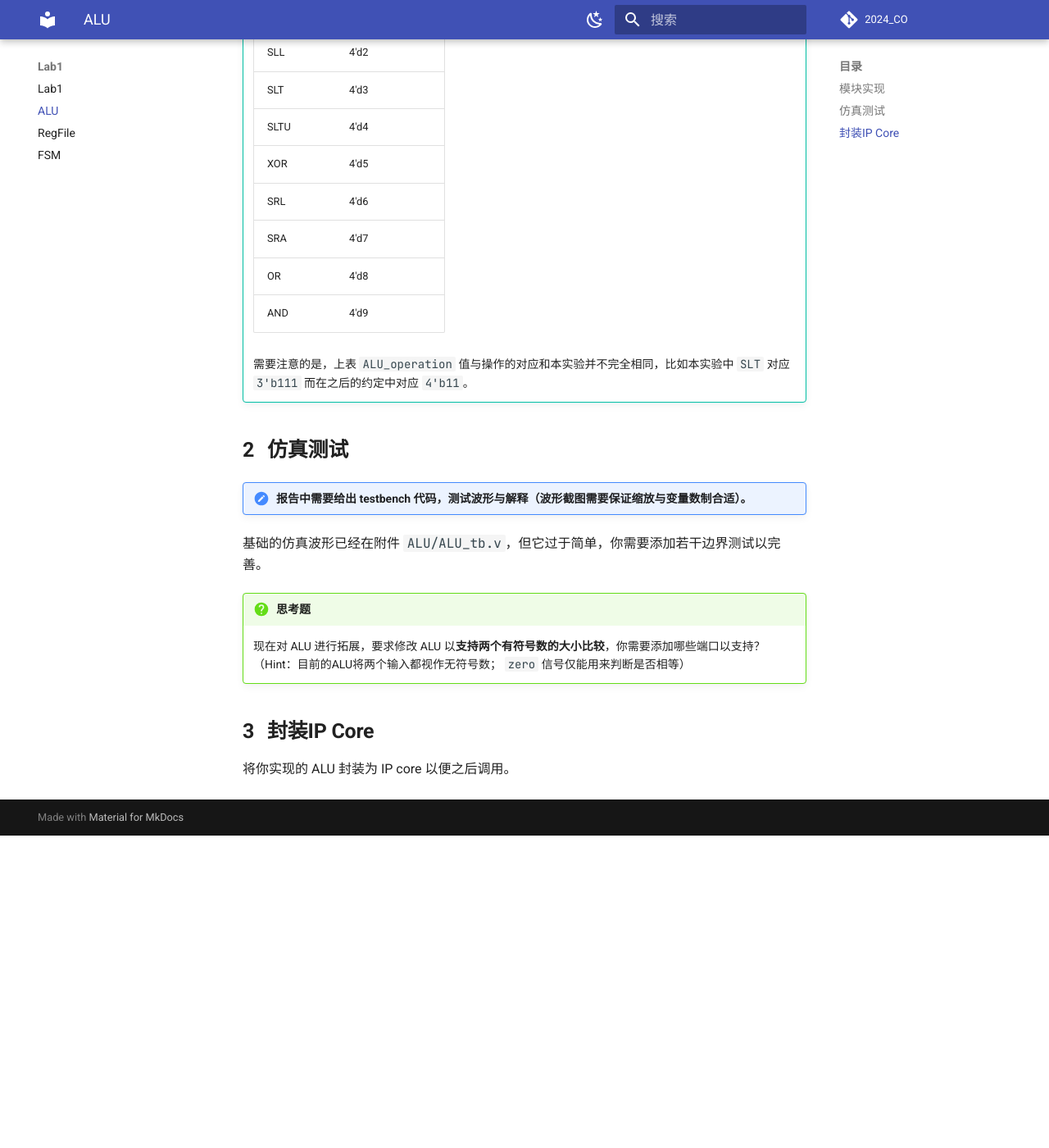
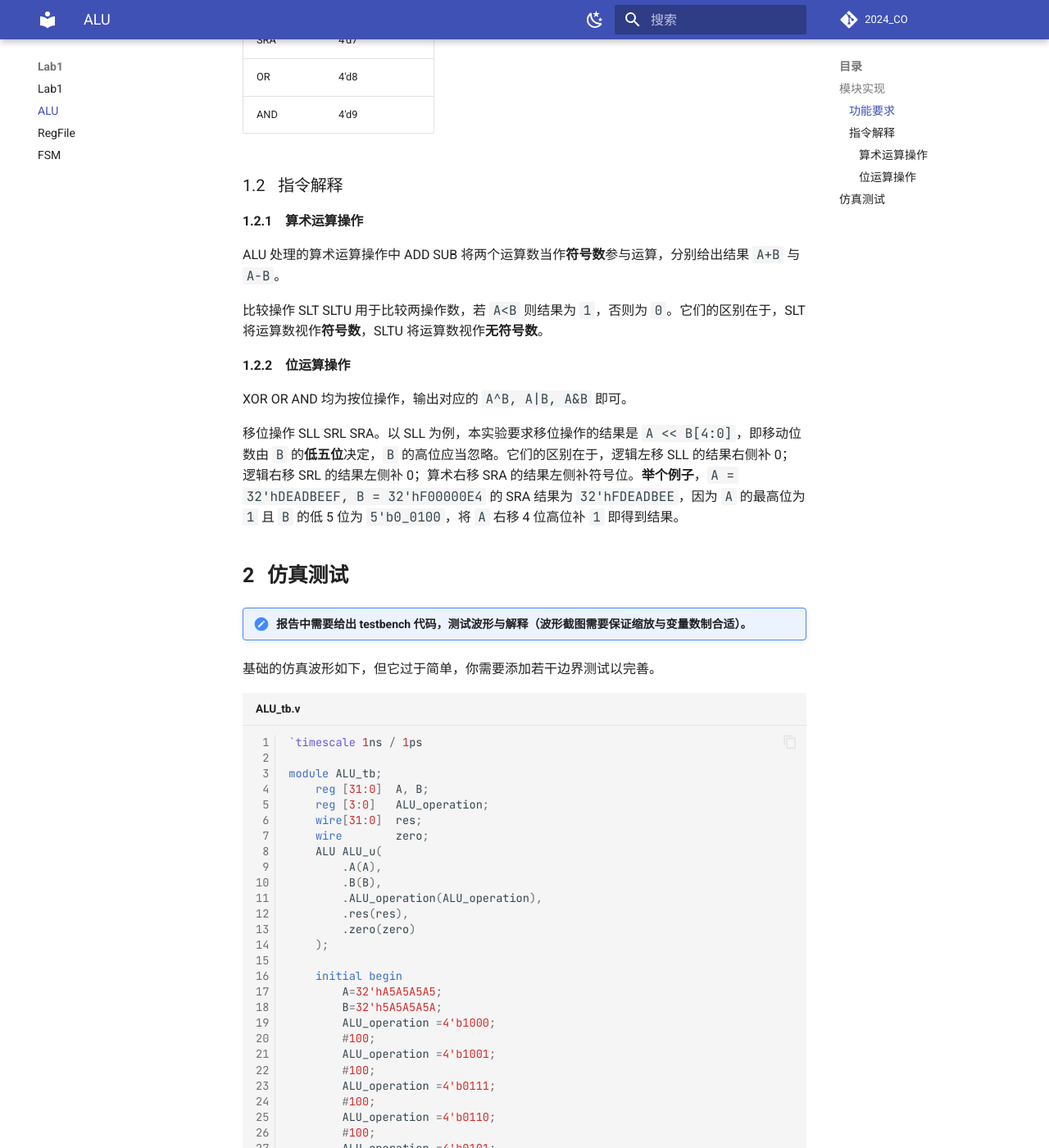
Before and after one commit to Guahao31/2024_CO, an MkDocs documentation site: the page built from docs/Lab1/ALU_RegFile/ALU.md, in a window 1280 px wide and 1400 px high, scrolled down 1689 px. Shown: the whole window at 82% size. Built offline with MkDocs 1.6.1 and Material for MkDocs 9.7.7, drawn with Linux system fonts in a browser that asks for light colours; a script that is not in the unit is left out; comment, search, counter and statistics services are not loaded; before the commit the page ends 2708 px from its top, so only the background shows below that; some of the changed text lies outside the part shown.

Commit message:
docs: ALU

````diff
--- a/docs/Lab1/ALU_RegFile/ALU.md
+++ b/docs/Lab1/ALU_RegFile/ALU.md
@@ -6,7 +6,7 @@ ALU (Arithmetic Logic Unit) 是负责对二进制整数进行算术运算和位
 
 !!! note "报告中需要给出你写出的完整代码。"
 
-参考[标准](https://ieeexplore.ieee.org/document/1620780)第5.1节 *Operators*，使用运算符完成。你可能需要参考标准第5.5节 *Signed expressions*，使用 `$signed(), $unsigned()` 完成实验。
+使用 Verilog 等 HDL 完成。如使用 Verilog 可参考[标准](https://ieeexplore.ieee.org/document/1620780)第5.1节 *Operators*，使用运算符完成。你可能需要参考标准第5.5节 *Signed expressions*，使用 `$signed(), $unsigned()` 完成实验。
 
 !!! tip "系统函数 $signed() 与 $unsigned()"
     请注意在**条件运算符(`condition?true:false`)**的两个结果中分别使用 `$signed()` 与 `$unsigned()` 可能会导致结果与你的预期不符。你可以对下面的模块进行仿真，并观察结果：
@@ -24,13 +24,13 @@ ALU (Arithmetic Logic Unit) 是负责对二进制整数进行算术运算和位
     endmodule
     ```
 
-不论你采用何种方式，你的模块名与端口名应为：
+你的模块名与端口名应为：
 
 ```verilog linenums="1" title="ALU.v"
 module ALU (
   input [31:0]  A,
   input [31:0]  B,
-  input [2:0]   ALU_operation, // 也可以直接写为 wire [3:0]，请见下文 2023.3.5 更新
+  input [3:0]   ALU_operation,
   output[31:0]  res,
   output        zero
 );
@@ -39,43 +39,87 @@ module ALU (
 endmodule
 ```
 
-???+ tip "**2023.3.9**更新：对于移位指令（如 SRA ）的解释"
-    指令 `sra rd, rs1, rs2`：把寄存器 `x[rs1]` 右移 `x[rs2]` 位，空位用 `x[rs1]` 最高位填充，结果写入 `x[rd]`。 **`x[rs2]` 的低 5 位为移动位数，高位则被忽略**。与 SRA 类似，其他移位指令 SRL、SLL 的移动位数都取决于**低 5 位**而非整体数值。
+### 功能要求
 
-    相应的， ALU 中 SRA 的含义为，将输入 `A` 右移 `B[4:0]` 位，高位用 `A[31]` 填充。比如：`A = 32'hDEADBEEF, B = 32'hF00000E4` 的 SRA 结果为 `32'hFDEADBEE`，因为 `A` 的最高位为 `1` 且 `B` 的低 5 位为 `5'b0_0100`，将 `A` 右移 4 位高位补 `1` 即得到结果。
+输入端口中 `A, B` 为数据输入口，`ALU_operation` 用来选择 ALU 执行的运算类型。输出端口中 `res` 用来输出运算结果，`zero` 用来判断运算结果是否为 0。
 
-???+ tip "**2023.3.5**更新：对于 `ALU_operation` 的解释"
-    本次实验中，你只需要根据 slides 提供的原理图实现 ADD, SUB, XOR, SRL, OR, AND, SLT 指令；也可以一次到位，直接将 `ALU_operation` 拓展为4位并实现全部指令。这对你本实验的实验分数没有任何影响。
+`ALU_operation` 与运算类型的对应关系如下：
 
-    本次实验的 ALU 实现的功能并不足以在之后的实验中直接使用，在之后的实验中，你要实现的完整操作如下：
+| 操作 | ALU_operation 值 |
+| --- | :------------------------------------ |
+| ADD | 4'd0 |
+| SUB | 4'd1 |
+| SLL | 4'd2 |
+| SLT | 4'd3 |
+| SLTU | 4'd4 |
+| XOR | 4'd5 |
+| SRL | 4'd6 |
+| SRA | 4'd7 |
+| OR | 4'd8 |
+| AND | 4'd9 |
 
-    | 操作 | ALU_operation 值 |
-    | --- | :------------------------------------ |
-    | ADD | 4'd0 |
-    | SUB | 4'd1 |
-    | SLL | 4'd2 |
-    | SLT | 4'd3 |
-    | SLTU | 4'd4 |
-    | XOR | 4'd5 |
-    | SRL | 4'd6 |
-    | SRA | 4'd7 |
-    | OR | 4'd8 |
-    | AND | 4'd9 |
+### 指令解释
 
-    需要注意的是，上表 `ALU_operation` 值与操作的对应和本实验并不完全相同，比如本实验中 `SLT` 对应 `3'b111` 而在之后的约定中对应 `4'b11`。
+#### 算术运算操作
 
+ALU 处理的算术运算操作中 ADD SUB 将两个运算数当作**符号数**参与运算，分别给出结果 `A+B` 与 `A-B`。
 
+比较操作 SLT SLTU 用于比较两操作数，若 `A<B` 则结果为 `1`，否则为 `0`。它们的区别在于，SLT 将运算数视作**符号数**，SLTU 将运算数视作**无符号数**。
+
+#### 位运算操作
+
+XOR OR AND 均为按位操作，输出对应的 `A^B, A|B, A&B` 即可。
+
+移位操作 SLL SRL SRA。以 SLL 为例，本实验要求移位操作的结果是 `A << B[4:0]`，即移动位数由 `B` 的**低五位**决定，`B` 的高位应当忽略。它们的区别在于，逻辑左移 SLL 的结果右侧补 0；逻辑右移 SRL 的结果左侧补 0；算术右移 SRA 的结果左侧补符号位。**举个例子**，`A = 32'hDEADBEEF, B = 32'hF00000E4` 的 SRA 结果为 `32'hFDEADBEE`，因为 `A` 的最高位为 `1` 且 `B` 的低 5 位为 `5'b0_0100`，将 `A` 右移 4 位高位补 `1` 即得到结果。
 
 ## 仿真测试
 
 !!! note "报告中需要给出 testbench 代码，测试波形与解释（波形截图需要保证缩放与变量数制合适）。"
 
-基础的仿真波形已经在附件 `ALU/ALU_tb.v`，但它过于简单，你需要添加若干边界测试以完善。
+基础的仿真波形如下，但它过于简单，你需要添加若干边界测试以完善。
 
+```verilog linenums="1" title="ALU_tb.v"
+`timescale 1ns / 1ps
 
-!!! question "思考题"
-    现在对 ALU 进行拓展，要求修改 ALU 以**支持两个有符号数的大小比较**，你需要添加哪些端口以支持？（Hint：目前的ALU将两个输入都视作无符号数； `zero` 信号仅能用来判断是否相等）
+module ALU_tb;
+    reg [31:0]  A, B;
+    reg [3:0]   ALU_operation;
+    wire[31:0]  res;
+    wire        zero;
+    ALU ALU_u(
+        .A(A),
+        .B(B),
+        .ALU_operation(ALU_operation),
+        .res(res),
+        .zero(zero)
+    );
 
-## 封装IP Core
-
-将你实现的 ALU 封装为 IP core 以便之后调用。
+    initial begin
+        A=32'hA5A5A5A5;
+        B=32'h5A5A5A5A;
+        ALU_operation =4'b1000;
+        #100;
+        ALU_operation =4'b1001;
+        #100;
+        ALU_operation =4'b0111;
+        #100;
+        ALU_operation =4'b0110;
+        #100;
+        ALU_operation =4'b0101;
+        #100;
+        ALU_operation =4'b0100;
+        #100;
+        ALU_operation =4'b0011;
+        #100;
+        ALU_operation =4'b0010;
+        #100;
+        ALU_operation =4'b0001;
+        #100;
+        ALU_operation =4'b0000;
+        #100;
+        A=32'h01234567;
+        B=32'h76543210;
+        ALU_operation =4'b0111;
+    end
+endmodule
+```
````
